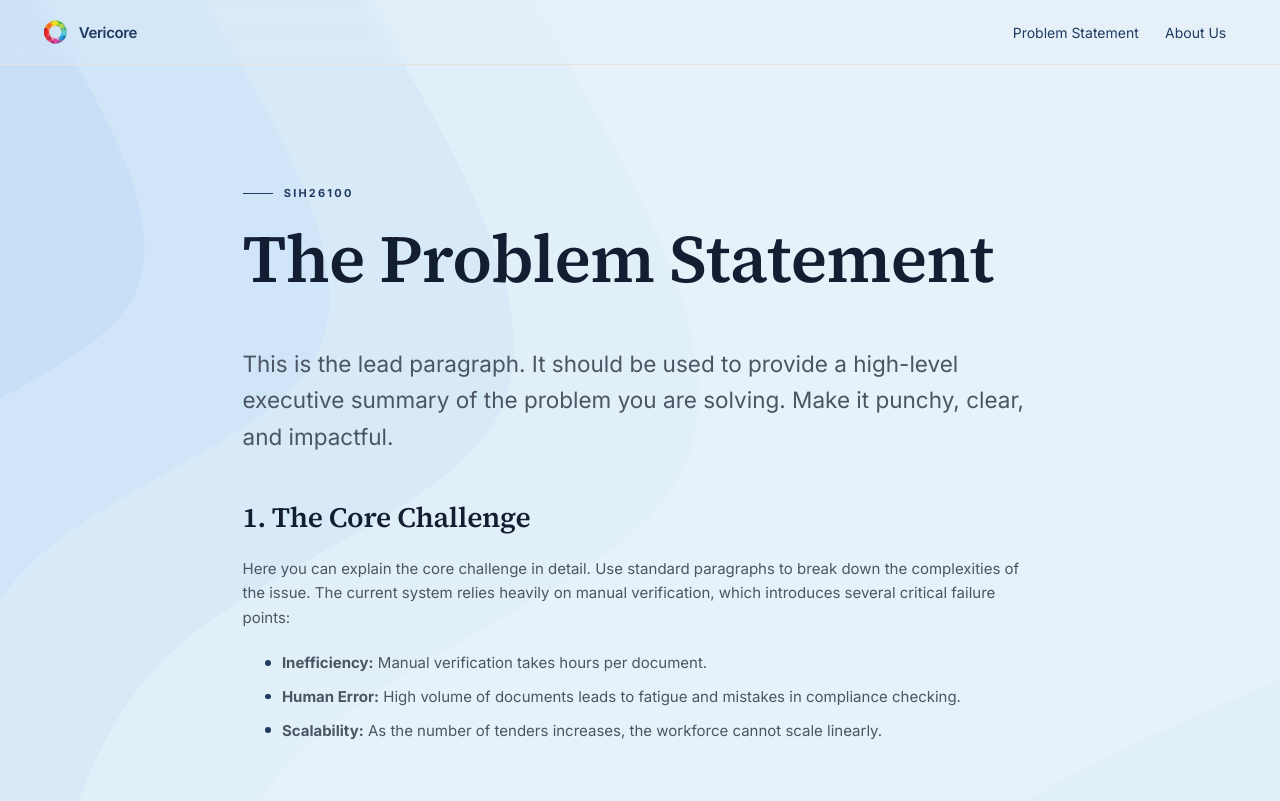
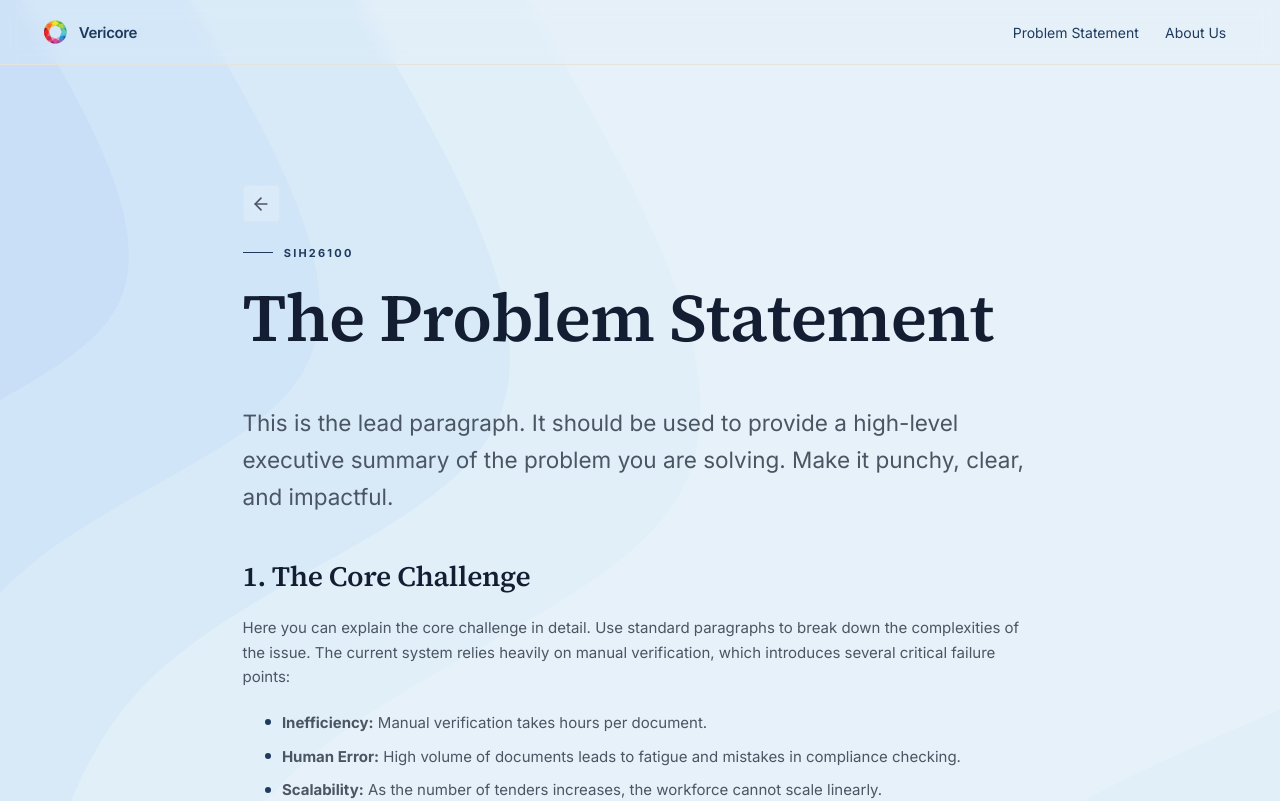
Before and after one commit to prathamsahu31/Vericore, a Next.js app in the folder frontend/: page /problem-statement in a window 1280 px wide. Shown: the top 801 px of the page. Built offline with nearby package versions, Linux system fonts and the light colour scheme.

Commit message:
feat(frontend): add BackButton to problem-statement page

```diff
--- a/frontend/app/problem-statement/page.tsx
+++ b/frontend/app/problem-statement/page.tsx
@@ -2,6 +2,7 @@
 
 import { motion } from "framer-motion";
 import { SiteHeader } from "@/components/layout/SiteHeader";
+import { BackButton } from "@/components/ui/BackButton";
 
 export default function ProblemStatementPage() {
     return (
@@ -12,6 +13,7 @@ export default function ProblemStatementPage() {
             <SiteHeader />
 
             <main className="relative z-10 mx-auto max-w-4xl px-6 py-20 sm:py-32">
+                <BackButton />
                 <motion.article
                     initial={{ opacity: 0, y: 20 }}
                     animate={{ opacity: 1, y: 0 }}
```
